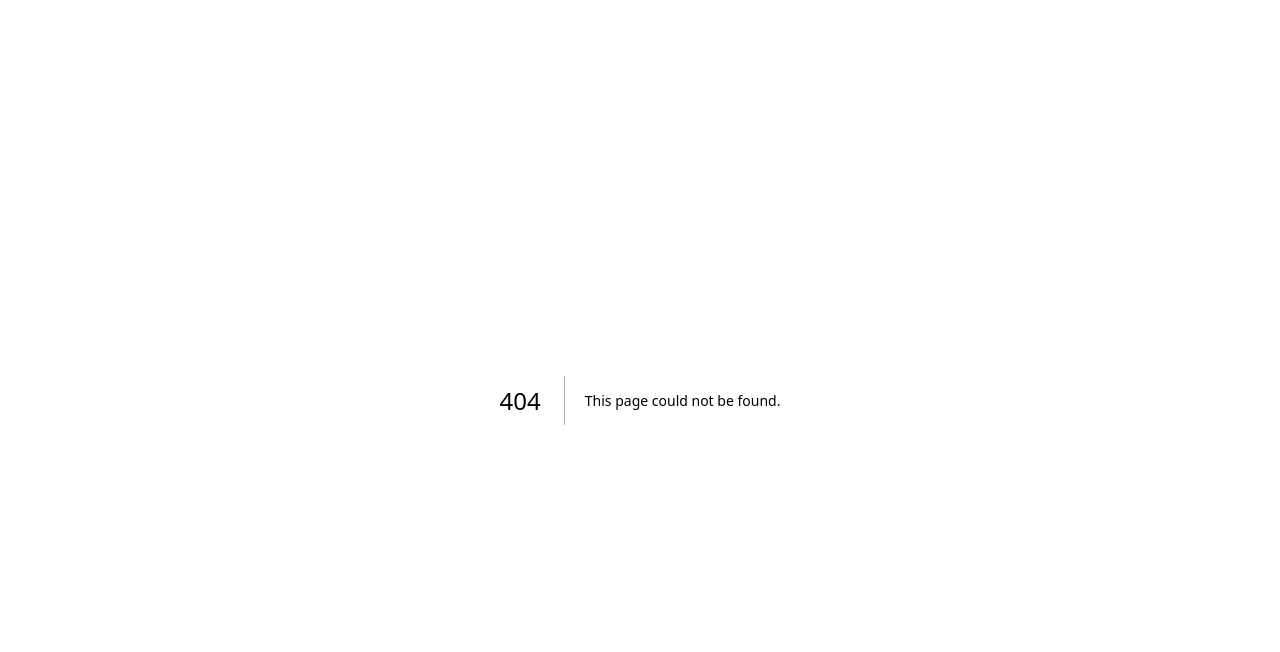
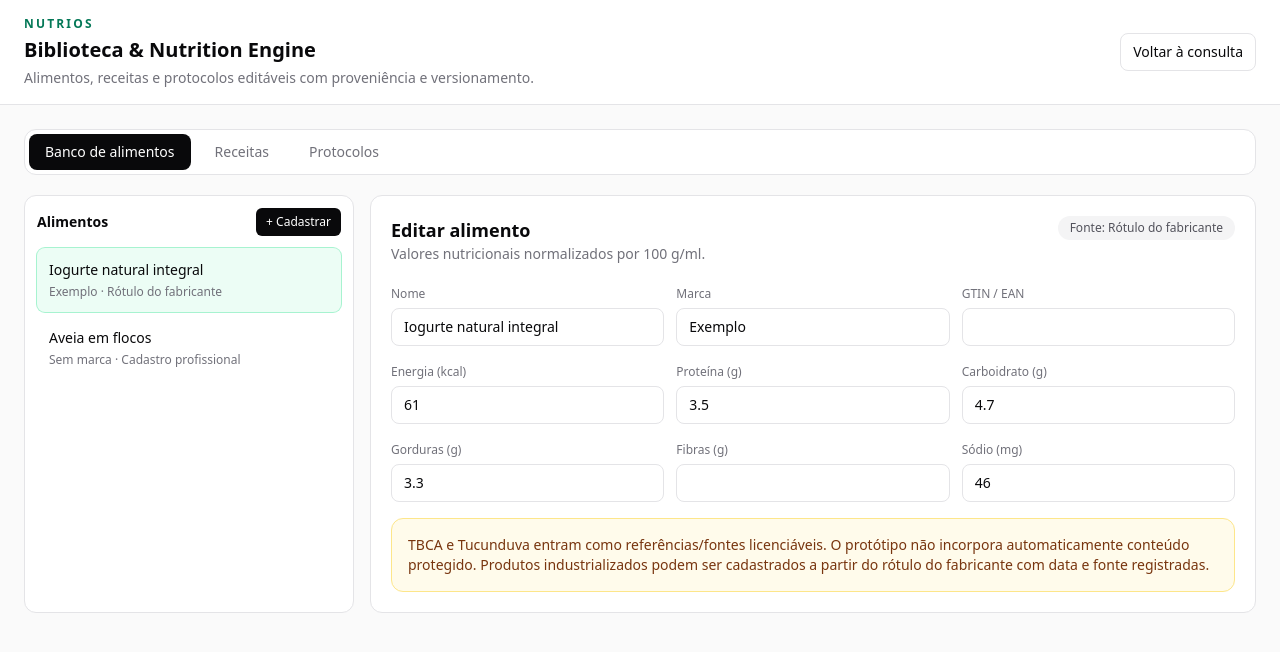
Before and after one commit to agendanutrijulianamoreira-droid/NutriOS, a Next.js app: page /nutrition-library in a window 1280 px wide. Before the commit this address had no page. Shown: the top 652 px of the page. Built offline with nearby package versions, Linux system fonts and the light colour scheme.

Commit message:
feat: expose nutrition library workspace

```diff
--- /dev/null
+++ b/src/app/nutrition-library/page.tsx
@@ -0,0 +1,5 @@
+import { NutritionLibraryScreen } from "@/modules/nutrition-engine/ui/nutrition-library-screen";
+
+export default function NutritionLibraryPage() {
+  return <NutritionLibraryScreen />;
+}
```
